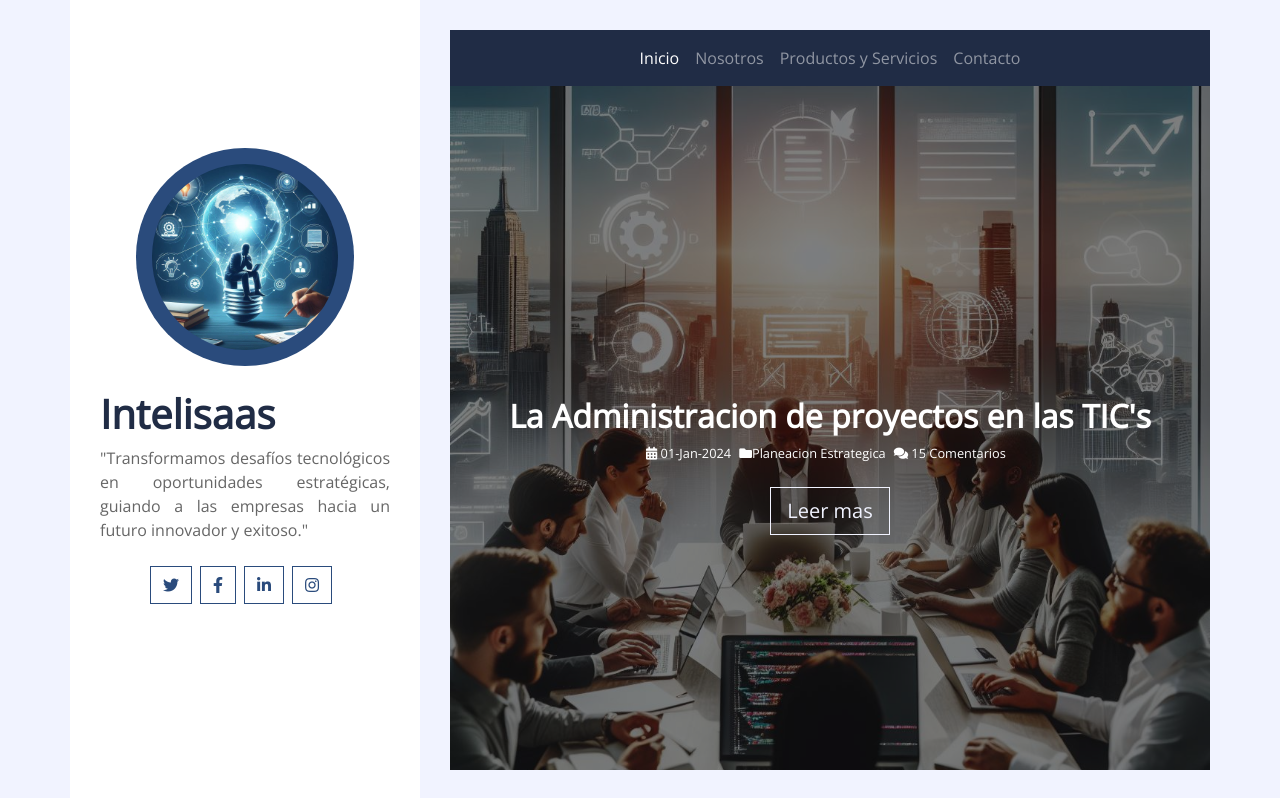
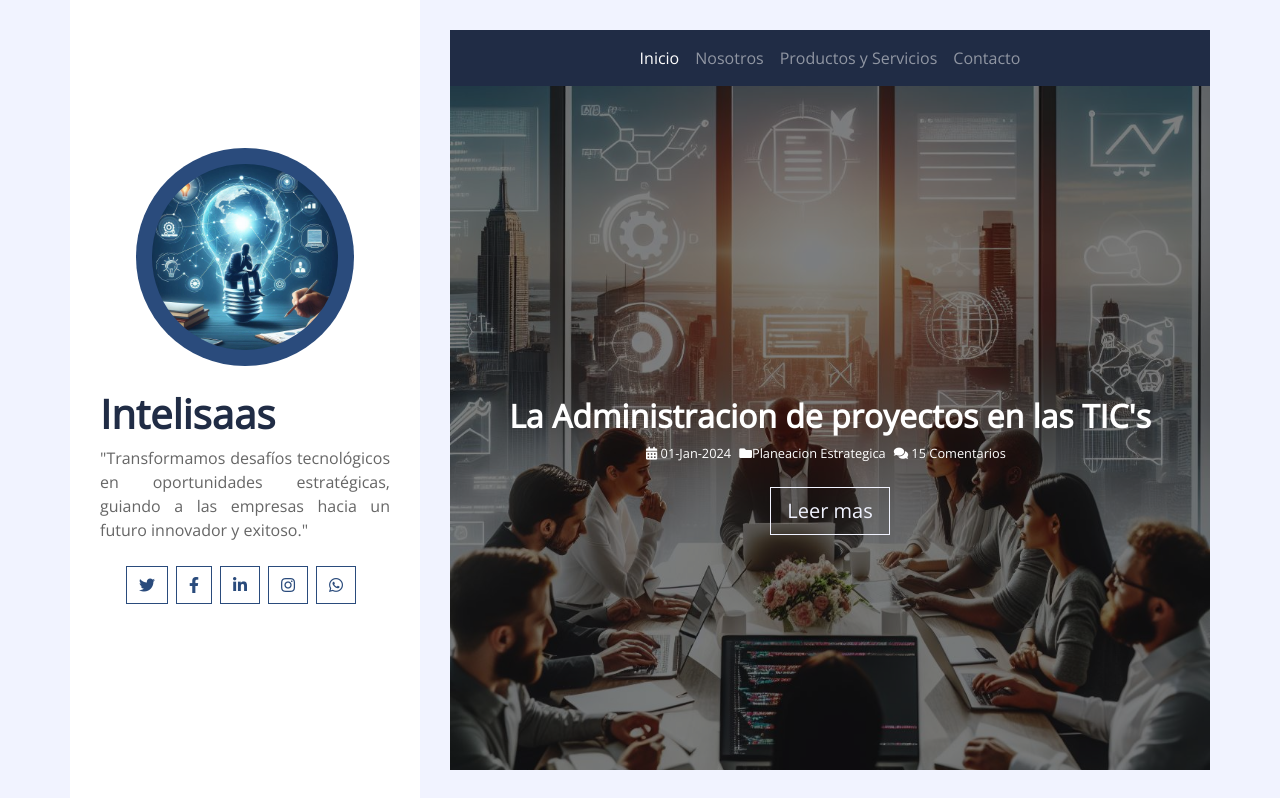
Before and after one commit to Vicman28/intelisaas-webpage, a website with bundled scripts: page index.html in a window 1280 px wide. Shown: the top 798 px of the page. Built offline with nearby package versions, Linux system fonts and the light colour scheme.

Commit message:
se agrega whatsicon

```diff
--- a/index.html
+++ b/index.html
@@ -38,6 +38,8 @@
                         <a class="btn btn-outline-primary mr-2" href="#"><i class="fab fa-facebook-f"></i></a>
                         <a class="btn btn-outline-primary mr-2" href="#"><i class="fab fa-linkedin-in"></i></a>
                         <a class="btn btn-outline-primary mr-2" href="#"><i class="fab fa-instagram"></i></a>
+                        <a class="btn btn-outline-primary mr-2" href="https://wa.me/15550472185"><i class="fab fa-whatsapp"></i></a>
+
                     </div>
 
                 </div>
```
